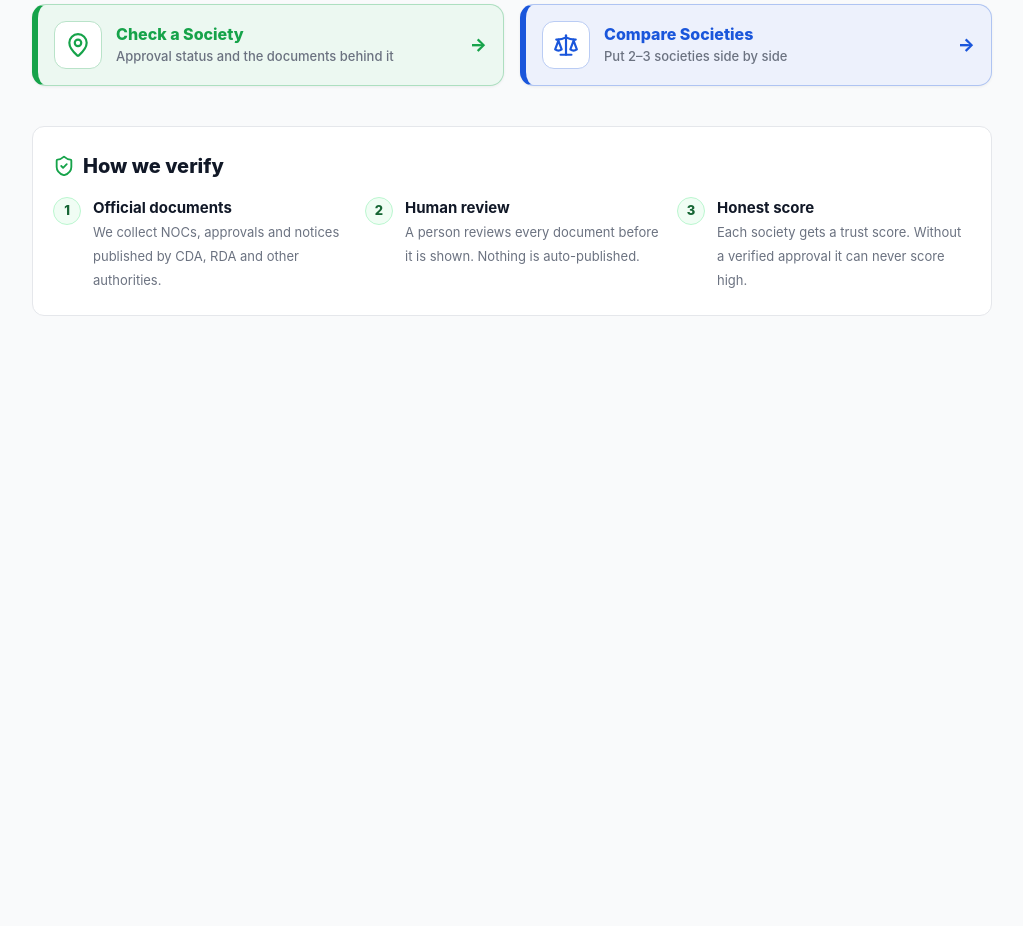
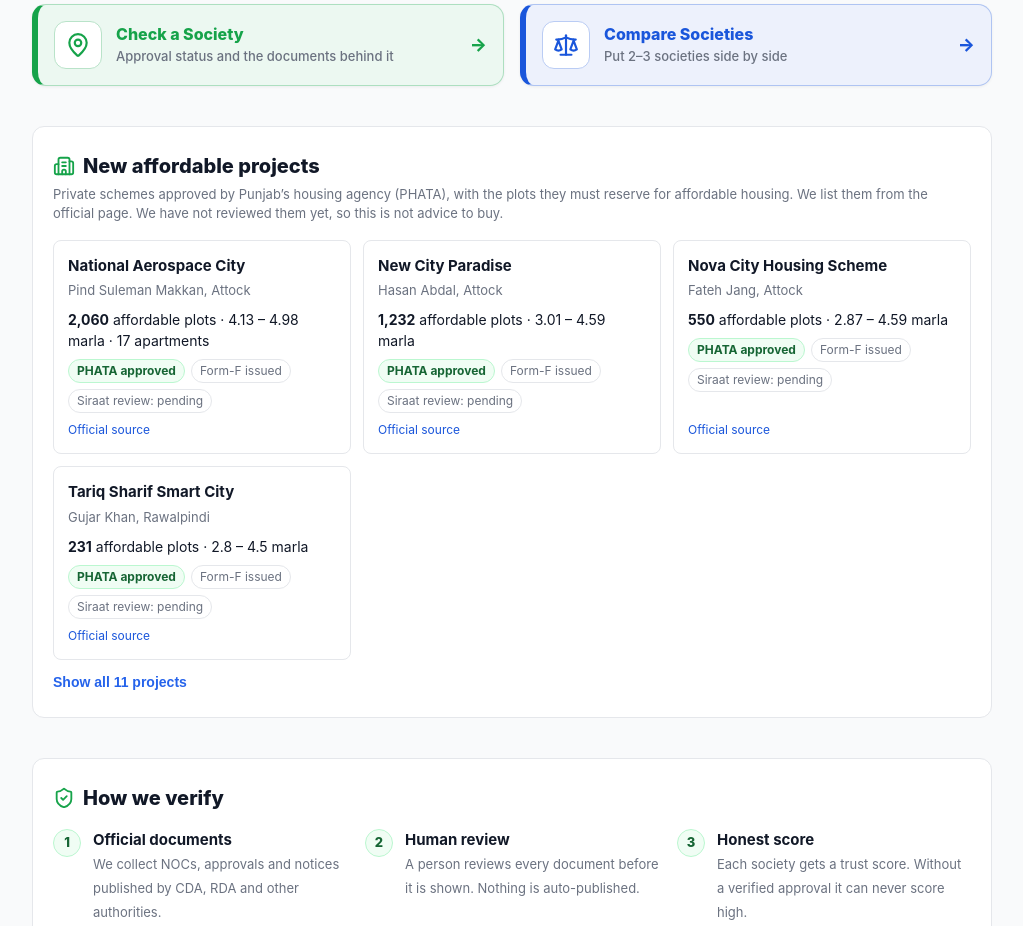
Before and after one commit to unaseer699/siraat, a Next.js app in the folder apps/frontend/: page / in a window 1280 px wide. Shown: the part 1400-2326 px from the top of the page, without its empty margins (128-1151 px from the left). Before the commit the page ends 1764 px from the top, so only its background shows below. Built offline with nearby package versions, Linux system fonts and the light colour scheme; no server answers.

Commit message:
Add New affordable projects section to home page (PHATA-approved private schemes)
Co-Authored-By: Claude Sonnet 5.5 <noreply@anthropic.com>
Claude-Session: https://claude.ai/code/session_01KhBca2remZ5WMqW53Dcwba

```diff
--- a/apps/frontend/src/app/page.tsx
+++ b/apps/frontend/src/app/page.tsx
@@ -27,6 +27,7 @@ import { parsePlotQuery, plotsPageHref } from '@/lib/queryFilters';
 import { PlotMatches } from '@/components/PlotMatches';
 import { SearchBar } from '@/components/SearchBar';
 import { SchemeCheck } from '@/components/SchemeCheck';
+import { NewProjects } from '@/components/NewProjects';
 import { ResultsPanel } from '@/components/ResultsPanel';
 import {
   TRUST_GREEN,
@@ -552,6 +553,8 @@ function HomeView() {
         <OnRecordLine stats={stats} />
       </section>
 
+      <NewProjects />
+
       <section
         id="how-we-verify"
         style={{
--- /dev/null
+++ b/apps/frontend/src/components/NewProjects.tsx
@@ -0,0 +1,71 @@
+'use client';
+
+import { useState } from 'react';
+import { Building2 } from 'lucide-react';
+import { NEW_PROJECTS } from '@/lib/newProjects';
+import { TRUST_GREEN, TRUST_GREEN_BG, TRUST_GREEN_BORDER, TRUST_GREEN_TEXT, WARNING_AMBER, RADIUS } from '@/styles/tokens';
+
+const FIRST = 4;
+const fmt = (n: number) => n.toLocaleString();
+
+// "New projects" for the home page. Official, regulator-published projects only.
+// Siraat has not reviewed them yet, and the section says so on every card.
+export function NewProjects() {
+  const [all, setAll] = useState(false);
+  const shown = all ? NEW_PROJECTS : NEW_PROJECTS.slice(0, FIRST);
+  return (
+    <section
+      id="new-projects"
+      style={{ width: '100%', maxWidth: '960px', background: '#fff', border: '1px solid var(--border)', borderRadius: RADIUS.lg, padding: '24px 20px' }}
+    >
+      <h2 style={{ fontSize: '20px', fontWeight: 800, margin: '0 0 4px', display: 'flex', alignItems: 'center', gap: '8px' }}>
+        <Building2 size={22} color={TRUST_GREEN} aria-hidden="true" />
+        New affordable projects
+      </h2>
+      <p style={{ fontSize: '13px', color: 'var(--muted)', margin: '0 0 16px', lineHeight: 1.5 }}>
+        Private schemes approved by Punjab&rsquo;s housing agency (PHATA), with the plots they must reserve for affordable housing.
+        We list them from the official page. We have not reviewed them yet, so this is not advice to buy.
+      </p>
+      <ul style={{ listStyle: 'none', margin: 0, padding: 0, display: 'grid', gap: '12px', gridTemplateColumns: 'repeat(auto-fill, minmax(260px, 1fr))' }}>
+        {shown.map((p) => (
+          <li key={p.name} style={{ border: '1px solid var(--border)', borderRadius: RADIUS.md, padding: '14px', display: 'flex', flexDirection: 'column', gap: '8px' }}>
+            <div>
+              <strong style={{ fontSize: '15px', display: 'block' }}>{p.name}</strong>
+              <span style={{ fontSize: '13px', color: 'var(--muted)' }}>{p.place}</span>
+            </div>
+            <div style={{ fontSize: '14px' }}>
+              <strong>{fmt(p.affordablePlots)}</strong> affordable plots · {p.plotSizes}
+              {p.apartments ? <> · {fmt(p.apartments)} apartments</> : null}
+            </div>
+            <div style={{ display: 'flex', flexWrap: 'wrap', gap: '6px' }}>
+              <span style={{ fontSize: '12px', fontWeight: 700, padding: '2px 8px', borderRadius: '999px', background: TRUST_GREEN_BG, border: `1px solid ${TRUST_GREEN_BORDER}`, color: TRUST_GREEN_TEXT }}>
+                {p.authority} approved
+              </span>
+              <span style={{ fontSize: '12px', padding: '2px 8px', borderRadius: '999px', border: '1px solid var(--border)', color: 'var(--muted)' }}>
+                {p.status}
+              </span>
+              <span style={{ fontSize: '12px', padding: '2px 8px', borderRadius: '999px', border: '1px solid var(--border)', color: 'var(--muted)' }}>
+                Siraat review: pending
+              </span>
+            </div>
+            {p.caution && (
+              <p style={{ fontSize: '12px', margin: 0, color: WARNING_AMBER, lineHeight: 1.4 }}>{p.caution}</p>
+            )}
+            <a href={p.sourceUrl} target="_blank" rel="noopener noreferrer" style={{ fontSize: '12px', marginTop: 'auto' }}>
+              Official source
+            </a>
+          </li>
+        ))}
+      </ul>
+      {NEW_PROJECTS.length > FIRST && (
+        <button
+          type="button"
+          onClick={() => setAll((v) => !v)}
+          style={{ marginTop: '14px', background: 'none', border: 'none', color: 'var(--accent, #2563eb)', fontWeight: 700, cursor: 'pointer', padding: 0, fontSize: '14px' }}
+        >
+          {all ? 'Show fewer' : `Show all ${NEW_PROJECTS.length} projects`}
+        </button>
+      )}
+    </section>
+  );
+}
--- /dev/null
+++ b/apps/frontend/src/lib/newProjects.ts
@@ -0,0 +1,35 @@
+// Projects published by official regulators. Reference only: Siraat has NOT yet
+// reviewed these (no verification, score or investment view). Every entry cites
+// its official source. Add new entries only from an official page.
+export interface NewProject {
+  name: string;
+  place: string;
+  region: string;
+  kind: 'Private scheme' | 'Government';
+  authority: string;
+  areaKanal: number;
+  affordablePlots: number;
+  apartments?: number;
+  plotSizes: string;
+  status: string;
+  caution?: string;
+  sourceUrl: string;
+  listedAsOf: string;
+}
+
+const PHATA_URL = 'https://phata.punjab.gov.pk/affordable-private-housing-schemes';
+const base = { kind: 'Private scheme' as const, authority: 'PHATA', status: 'Form-F issued', sourceUrl: PHATA_URL, listedAsOf: '2026-10-30' };
+
+export const NEW_PROJECTS: NewProject[] = [
+  { ...base, name: 'National Aerospace City', place: 'Pind Suleman Makkan, Attock', region: 'Rawalpindi region', areaKanal: 7440.42, affordablePlots: 2060, apartments: 17, plotSizes: '4.13 – 4.98 marla' },
+  { ...base, name: 'New City Paradise', place: 'Hasan Abdal, Attock', region: 'Rawalpindi region', areaKanal: 4251.4, affordablePlots: 1232, plotSizes: '3.01 – 4.59 marla' },
+  { ...base, name: 'Nova City Housing Scheme', place: 'Fateh Jang, Attock', region: 'Rawalpindi region', areaKanal: 970.49, affordablePlots: 550, plotSizes: '2.87 – 4.59 marla' },
+  { ...base, name: 'Tariq Sharif Smart City', place: 'Gujar Khan, Rawalpindi', region: 'Rawalpindi region', areaKanal: 746.1, affordablePlots: 231, plotSizes: '2.8 – 4.5 marla' },
+  { ...base, name: 'Akbar Housing Scheme', place: 'GT Road, Attock', region: 'Rawalpindi region', areaKanal: 351.8, affordablePlots: 204, apartments: 150, plotSizes: '3.5 marla' },
+  { ...base, name: 'Campbellpur Green', place: 'Hazro, Attock', region: 'Rawalpindi region', areaKanal: 405.7, affordablePlots: 178, plotSizes: '3.23 – 4.5 marla' },
+  { ...base, name: 'Royal Garden Housing Scheme', place: 'Kharian, Gujrat', region: 'Rawalpindi region', areaKanal: 237.18, affordablePlots: 159, plotSizes: '3 – 4.13 marla' },
+  { ...base, name: 'Garden Square Villas', place: 'Eminabad, Gujranwala', region: 'Lahore region', areaKanal: 134.9, affordablePlots: 103, plotSizes: '2.49 marla' },
+  { ...base, name: 'Safia Homes', place: 'Budhla Sant Road, Multan', region: 'Multan region', areaKanal: 143, affordablePlots: 97, plotSizes: '3 marla', caution: "MDA's illegal list also names a \"Safia Homes Housing Scheme\" on Budhla Sant Road. Confirm with MDA and PHATA before buying." },
+  { ...base, name: 'Kingdom Valley', place: 'Chakri interchange, Rawalpindi', region: 'Rawalpindi region', areaKanal: 103, affordablePlots: 48, plotSizes: '3.5 – 5 marla' },
+  { ...base, name: 'Green Wood Housing Scheme', place: 'Mari Jabbar Road, Rawalpindi', region: 'Rawalpindi region', areaKanal: 156, affordablePlots: 64, plotSizes: '4.59 marla' },
+];
```
